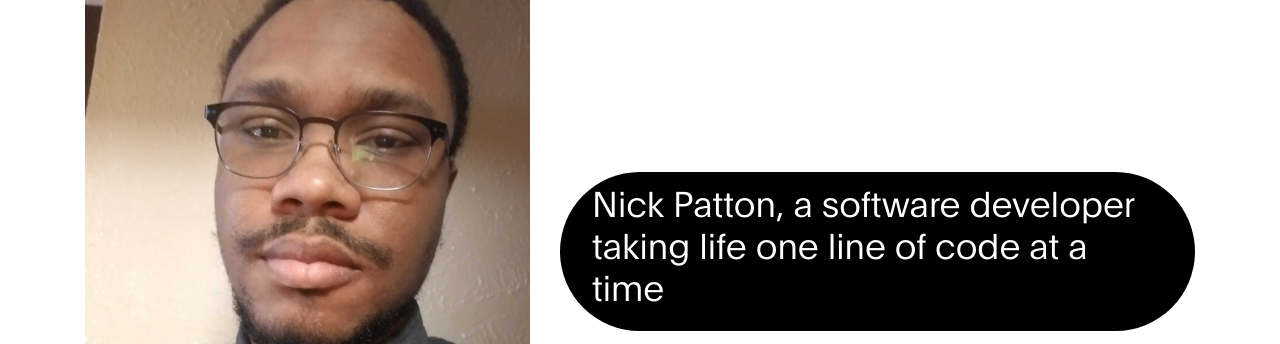
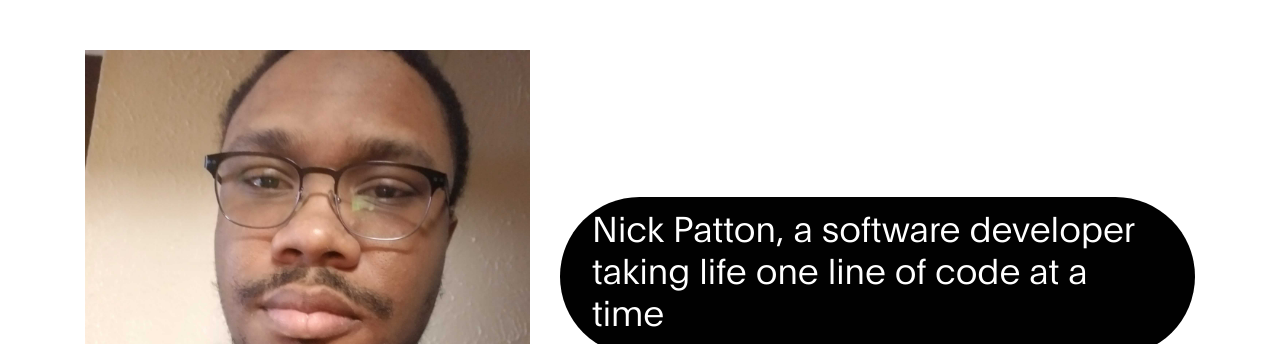
Before and after one commit to NSPatton/Personal-Site, a plain HTML site: page index.html in a window 1280 px wide. Shown: the top 344 px of the page. Drawn offline with Linux system fonts and the light colour scheme.

Commit message:
fixed some css

```diff
--- a/index.html
+++ b/index.html
@@ -75,7 +75,8 @@ https://www.tooplate.com/view/2120-ben-resume
             <div class="row">
 
                 <div class="mx-auto col-lg-5 col-md-5 col-10">
-                    <img src="images/nick.jpg" class="img-fluid" alt="Ben Resume HTML Template">
+                    <img src="images/nick.jpg" class="img-fluid" alt="Ben Resume HTML Template"
+                        style="padding-top: 50px">
                 </div>
 
                 <div class="d-flex flex-column justify-content-center align-items-center col-lg-7 col-md-7 col-12">
```
